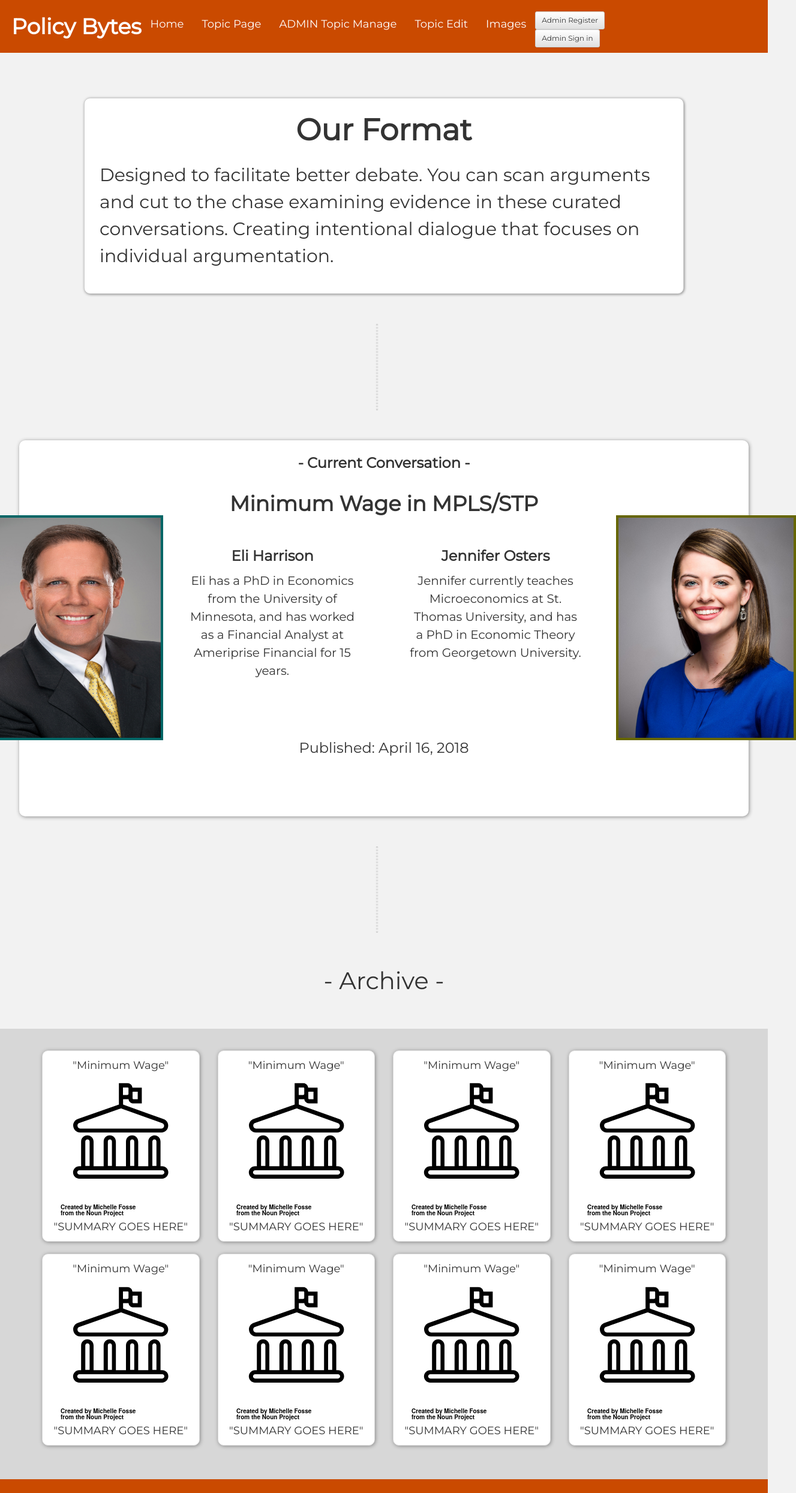
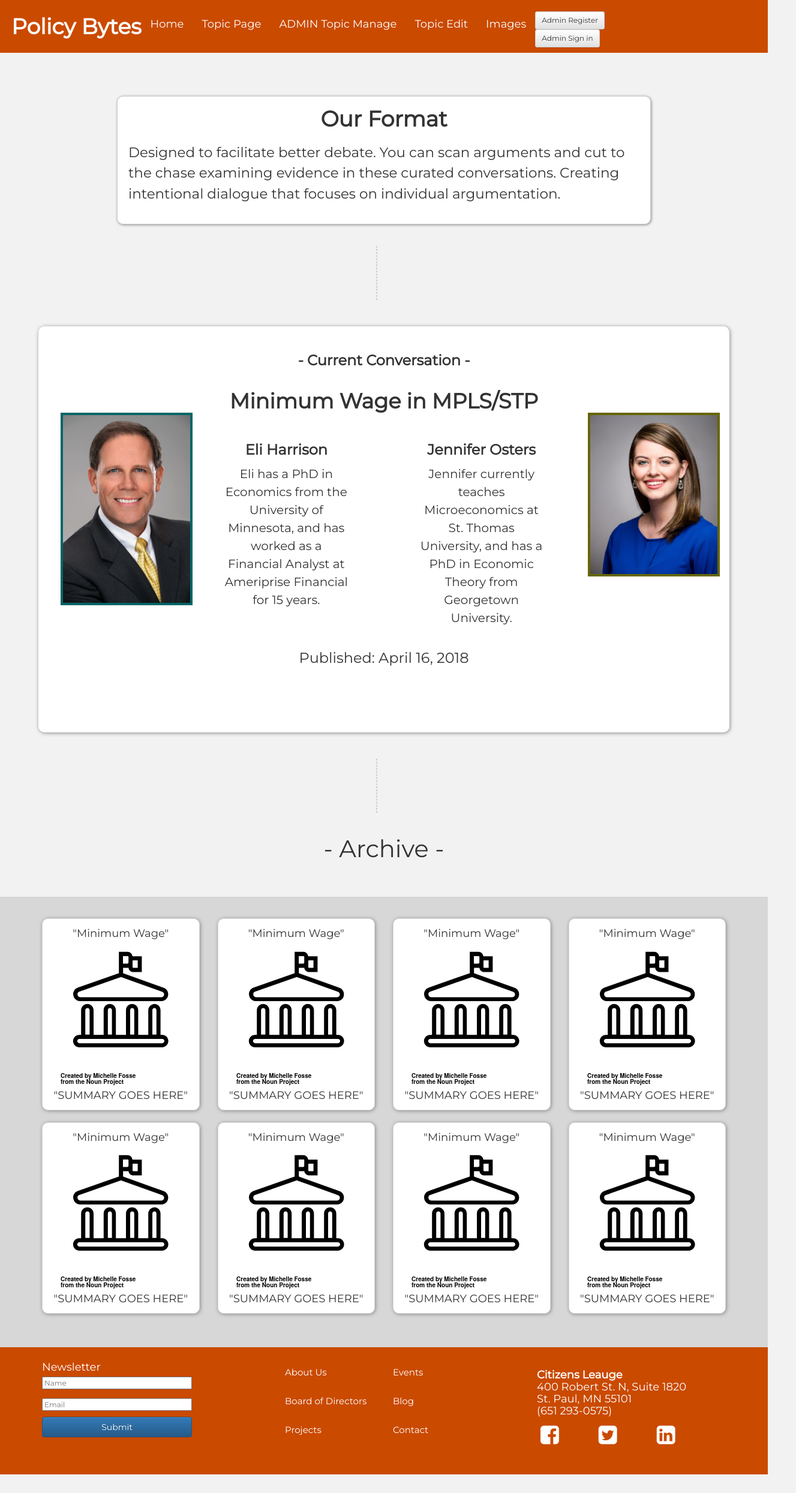
Before and after one commit to prime-hadar-policy-bytes/policy_bytes, a React (Create React App) app: page /home in a window 1280 px wide. Shown: the top 2489 px of the page at 60% size, 1327 px wide, since content can reach past the window. After the commit the page ends 2458 px from the top, so only its background shows below. Built offline with nearby package versions, Linux system fonts and the light colour scheme; no server answers.

Commit message:
landing page and footer good

```diff
--- a/src/components/Footer/Footer.css
+++ b/src/components/Footer/Footer.css
@@ -5,6 +5,8 @@
     position: static;
     bottom: 0;
     color: white;
+    padding: 0;
+    margin: 0;
 }
 
 /* NEWSLETTER */
@@ -29,18 +31,28 @@
 
 /* LINKS */
 #footerLinks {
-    width: 90%;
-    margin-top: 2em;
+    width: 100%;
+    margin-top: 1.5em;
 }
 
 #footerLinks p a {
     color: white;
-    font-size: 20px;
-    float: left;
+    font-size: 15px;
+    /* float: left;  */
     margin: auto 0em auto 0em;
     padding: 0px;
-    line-height: 40px;
-        /* border: 1px solid white;  */
+    line-height: 30px;
+}
+
+@media only screen and (max-width: 1080px){
+    #footerLinks p a{
+        color: white;
+        font-size: 15px;
+        display: block;
+        margin: auto 0em auto 0em;
+        padding: 0px;
+        line-height: 20px;
+    }
 
 }
 
@@ -55,6 +67,7 @@
 #footerAddress p {
     margin-left: 2.5em;
     letter-spacing: .04px;
+    line-height: 20px;
 }
 
 #footerAddress li{
--- a/src/components/Footer/Footer.jsx
+++ b/src/components/Footer/Footer.jsx
@@ -48,7 +48,7 @@ class Footer extends Component {
 
                     <Col xs={12} sm={4} md={4}>
                         <div id="footerLinks">
-                            <Col xs={8} sm={6} md={8}>
+                            <Col xs={6} sm={6} md={6}>
                                 <p>
                                     <a href="https://citizensleague.org/who-we-are/">About Us</a>
                                 </p>
@@ -62,7 +62,7 @@ class Footer extends Component {
                                 </p>
 
                             </Col>
-                            <Col xs={4} sm={6} md={4}>
+                            <Col xs={6} sm={6} md={6}>
                                 <p>
                                     <a href="https://citizensleague.org/events/">Events</a>
                                 </p>
--- a/src/components/LandingPage/LandingPage.css
+++ b/src/components/LandingPage/LandingPage.css
@@ -3,14 +3,14 @@
     text-align: left;
     width: 100% !important;
     background-color: inherit !important;
-    margin: 0px 0px;
-    padding: 3em 5em 2em 5em ;
+    margin: 1em 0 0 0;
+    padding: 3em 10em 2em 10em ;
     font-family: 'Montserrat', sans-serif;
-    font-size: 25px;
+    font-size: 18px;
 }
 
 .landingJumbotron p {
-    font-size: 30px;
+    font-size: 23px;
     line-height: 1.5em;
 }
 
@@ -19,6 +19,7 @@
         padding: 3em 1em 2em 1em ;
         font-size: 16px;
     }
+
     .landingJumbotron p {
         font-size: 20px;
     }
@@ -36,16 +37,16 @@
 
 .dottedLine {
     margin: 0em 0em 1em 49%;
-    width: 3px;
-    height: 8em;
+    width: 1px;
+    height: 5em;
     border: 1px dashed rgb(206, 206, 206);
 }
 
 @media only screen and (max-width: 1080px){
     .dottedLine {
         margin: 0em 0em 2em 49%;
-        width: 3px;
-        height: 5em;
+        width: 1px;
+        height: 3em;
         border: 1px dashed rgb(206, 206, 206);
     }
 }
@@ -55,12 +56,12 @@
 
 .featuredTopicJumbotron{
     text-align: center;
-    width: 95% !important;
+    width: 90% !important;
     background-color: white !important;
-    margin: 2em 2.5%;
-    padding: 1em 2em 4em 2em ;
+    margin: 2em 5%;
+    padding: 2em 4em 5em 4em ;
     font-family: 'Montserrat', sans-serif;
-    font-size: 25px;
+    font-size: 22px;
     box-shadow: 1px 1px 6px #888888;
     border-radius: 10px;
     /* border: 1px solid red;  */
@@ -71,29 +72,39 @@
     margin-top: 1em;
 }
 .featuredTopicJumbotron p {
+
     font-size: 20px;
     line-height: 1.5em;
+    /* border: 1px solid red;  */
+    padding: 0em 1em;
 }
 
 
 .featuredTopicPhotoLeft {
-    overflow: hidden;
-    margin: 0 0 0 -5em;
-    height: 15em;
-    width: 12em !important;
+    max-width: 10em !important;
+    height: auto  !important;
+    overflow: auto;
+    margin: 0 0 0 -3em;
+    /* height: 15em;  */
+    /* width: 12em !important;  */
 }
 
 .featuredTopicPhotoRight {
-    height: 15em;
-    width: 12em !important;
+    max-width: 10em;
+    width: 15em !important;
+    height: auto !important;
+    margin-bottom: 2em;
+}
+
+.featuredTopicContributors{
+    border: 1px solid red;
 }
 
 @media only screen and (max-width: 1080px){
     .featuredTopicPhotoLeft {
-        overflow: hidden;
         margin: 1em 0 0 0;
-        height: 15em;
-        width: 12em !important;
+        max-width: 10em;
+        height: auto;
     }
 }
 
@@ -118,5 +129,5 @@
 .archiveTitle {
     text-align: center;
     font-size: 40px;
-    margin: 1em 1em 1em 1em;
+    margin: .5em 1em 1em 1em;
 }
--- a/src/components/LandingPage/LandingPageFeaturedTopic.jsx
+++ b/src/components/LandingPage/LandingPageFeaturedTopic.jsx
@@ -28,7 +28,6 @@ export default class LandingPageFeaturedTopic extends Component {
 
         {/* CONTRIBUTORS */}
                     <Row>
-                          <div >
                                   <Col xs={12} md={12} lg={2}>
                                       <img className="featuredTopicPhotoLeft contrib1" src="/assets/headshot1.jpeg"/>
                                   </Col>
@@ -44,9 +43,7 @@ export default class LandingPageFeaturedTopic extends Component {
                                           </p>
                                       </div>
                                   </Col>
-                          </div>
 
-                          <div >
                                   <Col xs={12} md={12} lg={4}>
                                       <div className="contributorText">
                                               <h3>
@@ -62,7 +59,6 @@ export default class LandingPageFeaturedTopic extends Component {
                                   <Col  xs={12} md={12} lg={2}>
                                       <img className="featuredTopicPhotoRight contrib2" src="/assets/headshot2.jpeg"/>
                                   </Col>
-                          </div>
                   </Row>
 
                 <Row>
```
